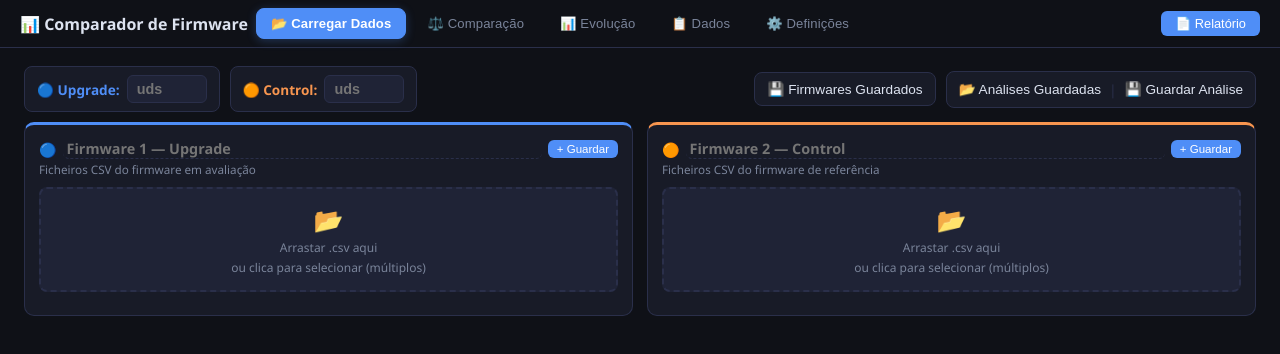
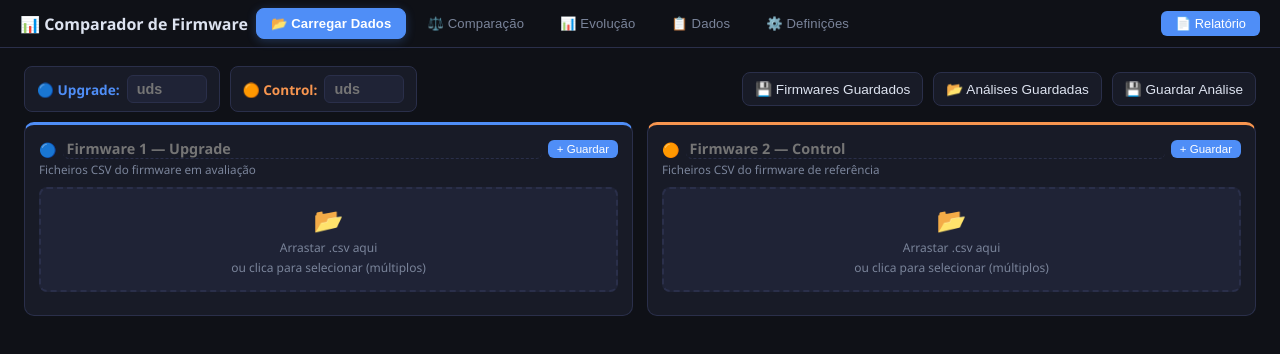
Before and after one commit to nunogouveia91/firmware-comparison, a plain HTML site: page src/comparador.html in a window 1280 px wide. Drawn offline with nearby package versions, Linux system fonts and the light colour scheme.

Commit message:
Separate Análises Guardadas and Guardar Análise into independent buttons

```diff
--- a/src/comparador.html
+++ b/src/comparador.html
@@ -237,9 +237,10 @@ input:focus,select:focus{outline:none;border-color:var(--accent1)}
       <div style="background:var(--surface);border:1px solid var(--border);border-radius:8px;padding:8px 12px;display:flex;align-items:center">
         <button onclick="showFWSavedPanel()" style="background:none;border:none;color:var(--text);font-size:.85rem;cursor:pointer;white-space:nowrap;padding:0">💾 Firmwares Guardados</button>
       </div>
-      <div style="background:var(--surface);border:1px solid var(--border);border-radius:8px;padding:8px 12px;display:flex;align-items:center;gap:8px">
+      <div style="background:var(--surface);border:1px solid var(--border);border-radius:8px;padding:8px 12px;display:flex;align-items:center">
         <button onclick="showLoadAnalysisPanel()" style="background:none;border:none;color:var(--text);font-size:.85rem;cursor:pointer;white-space:nowrap;padding:0">📂 Análises Guardadas</button>
-        <span style="color:var(--border)">|</span>
+      </div>
+      <div style="background:var(--surface);border:1px solid var(--border);border-radius:8px;padding:8px 12px;display:flex;align-items:center">
         <button onclick="showSaveAnalysisDialog()" style="background:none;border:none;color:var(--text);font-size:.85rem;cursor:pointer;white-space:nowrap;padding:0">💾 Guardar Análise</button>
       </div>
     </div>
```
